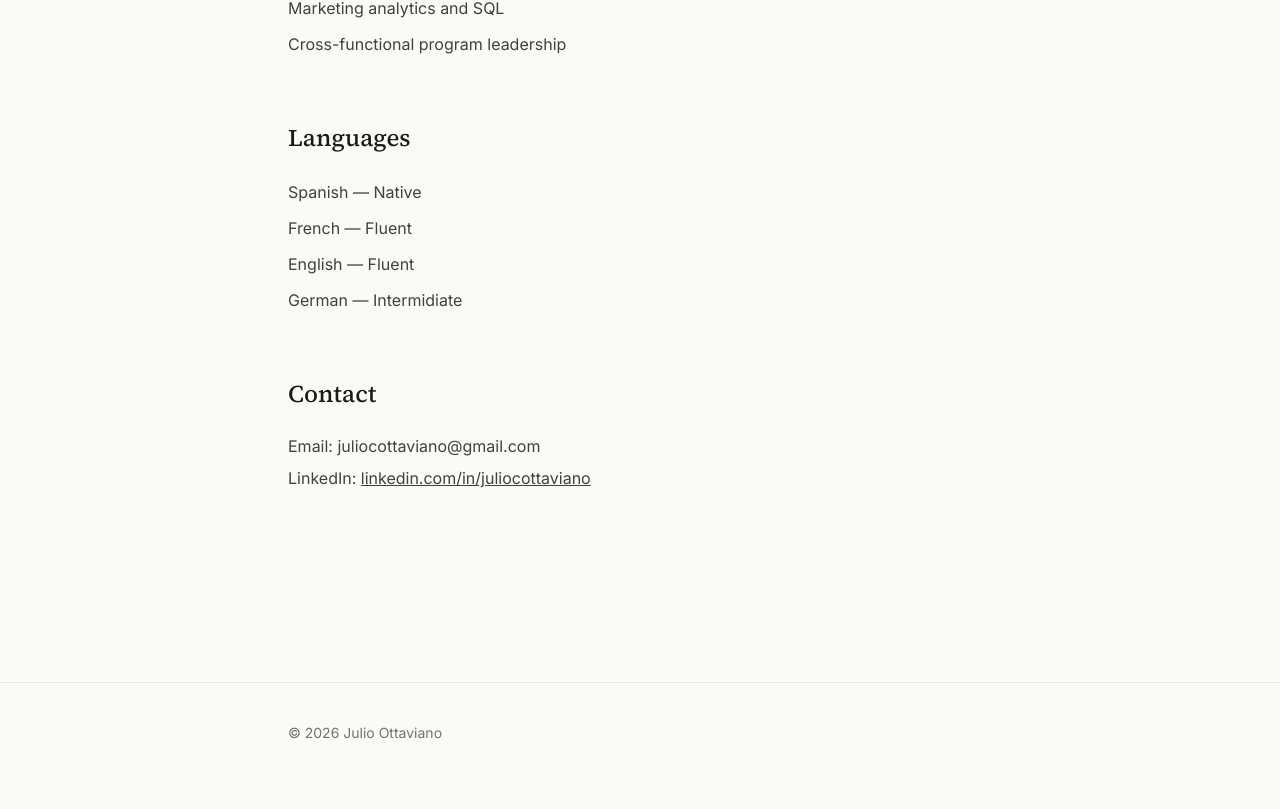
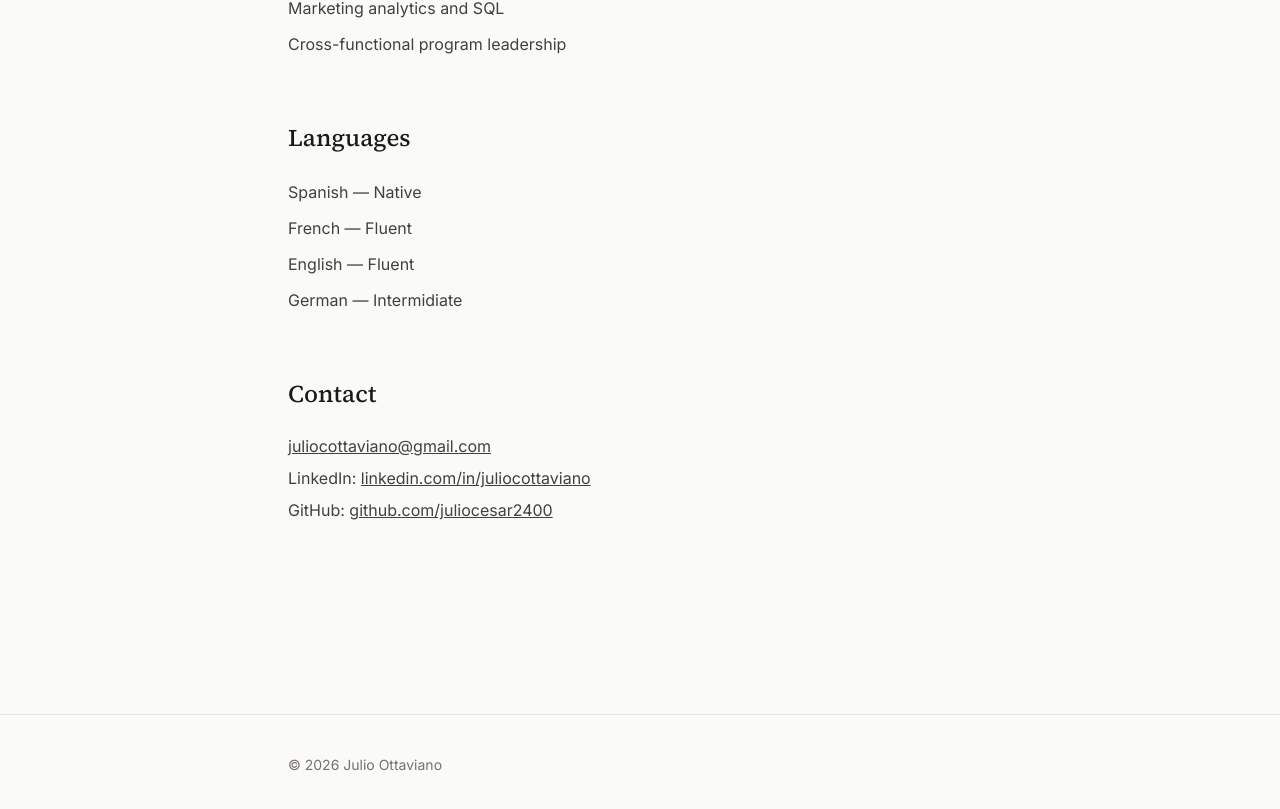
Before and after one commit to juliocesar2400/julio-site, a Next.js app: page /about in a window 1280 px wide. Shown: the part 903-1712 px from the top of the page. Before the commit the page ends 1686 px from the top, so only its background shows below. Built offline with nearby package versions, Linux system fonts and the light colour scheme.

Commit message:
Add contact and skills to about page

```diff
--- a/app/about/page.tsx
+++ b/app/about/page.tsx
@@ -77,7 +77,9 @@ export default function AboutPage() {
         </h2>
 
         <div className="space-y-2 text-stone-700">
-          <p>Email: juliocottaviano@gmail.com</p>
+          <p><a href="mailto:juliocottaviano@gmail.com" className="underline hover:text-stone-500">
+  juliocottaviano@gmail.com
+</a></p>
           <p>
             LinkedIn:{" "}
             <a
@@ -87,6 +89,15 @@ export default function AboutPage() {
               linkedin.com/in/juliocottaviano
             </a>
           </p>
+          <p>
+  GitHub:{" "}
+  <a
+    href="https://github.com/juliocesar2400"
+    className="underline hover:text-stone-500"
+  >
+    github.com/juliocesar2400
+  </a>
+</p>
         </div>
       </section>
     </main>
```
